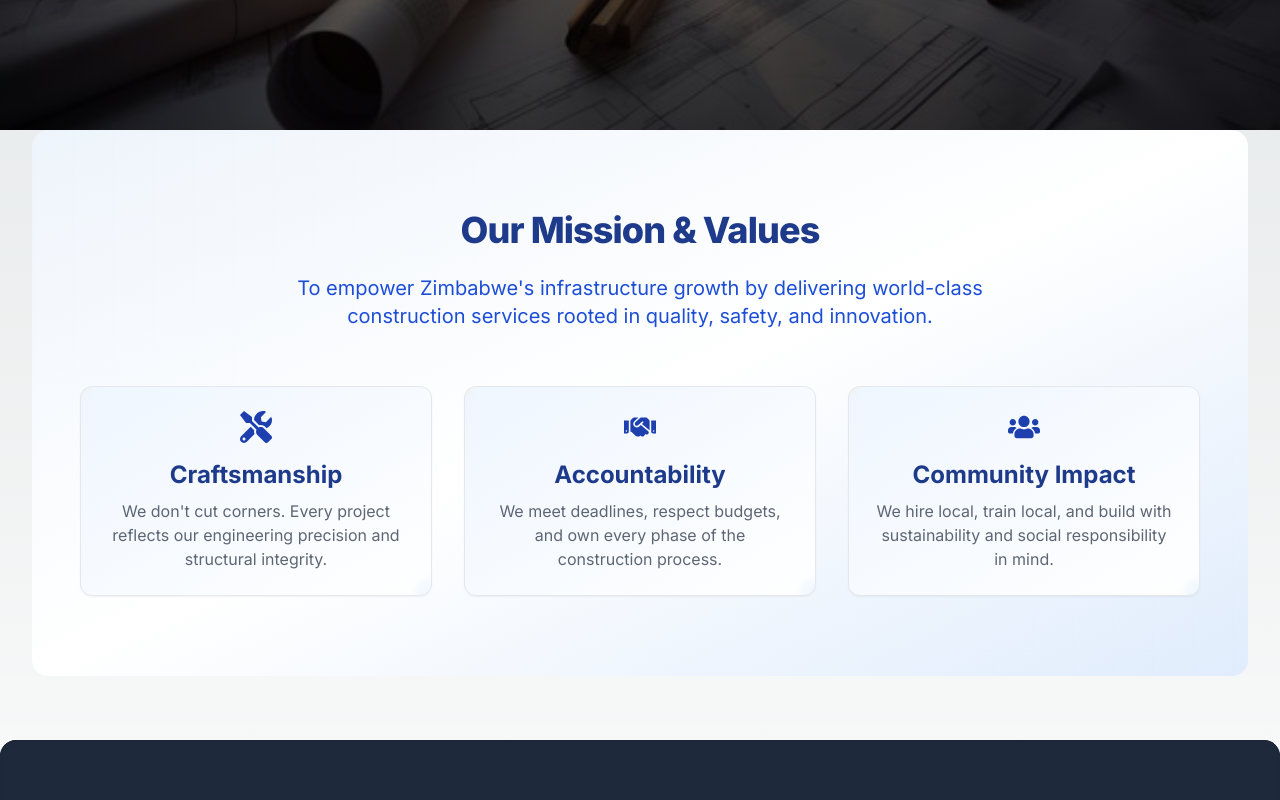
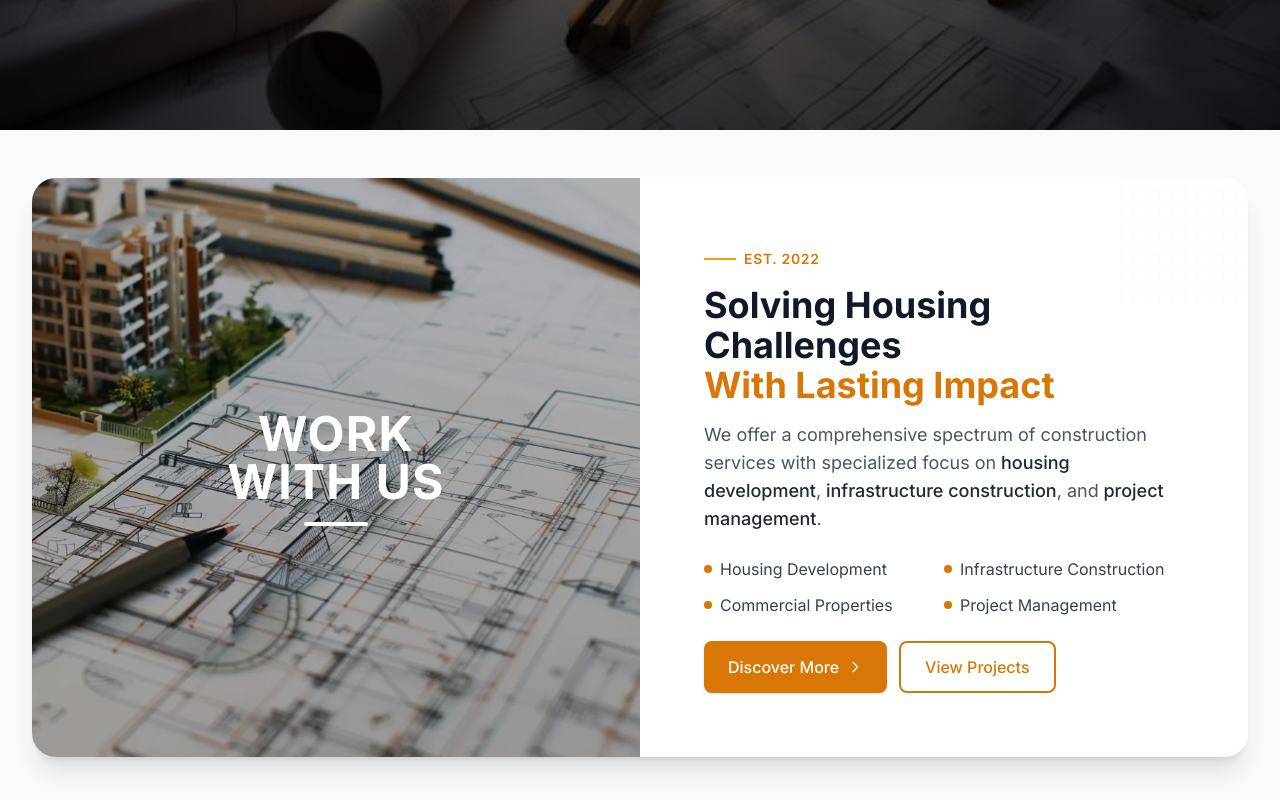
Before and after one commit to Takundanashe-rups/crestly-construction, a Next.js app: page / in a window 1280 px wide. Shown: the part 800-1600 px from the top of the page. Built offline with nearby package versions, Linux system fonts and the light colour scheme.

Commit message:
second fix

```diff
--- a/components/sections/workWithUs.tsx
+++ b/components/sections/workWithUs.tsx
@@ -1,190 +1,129 @@
 'use client';
 
-import { motion, Variants } from 'framer-motion';
-import { FaTools, FaHandshake, FaUsers } from 'react-icons/fa';
+import React, { useState, useEffect } from "react";
+import Link from "next/link";
+import Image from "next/image";
 
+const WhyWorkWithUs = () => {
+  const [imageLoaded, setImageLoaded] = useState(false);
+  const [hasMounted, setHasMounted] = useState(false);
 
-const containerVariants: Variants = {
-  hidden: { opacity: 0 },
-  visible: {
-    opacity: 1,
-    transition: {
-      staggerChildren: 0.2
+  useEffect(() => {
+    setHasMounted(true);
+  }, []);
+
+  if (!hasMounted) {
+    return (
+      <section className="w-full bg-gray-50 py-12 px-4 sm:px-6 lg:px-8">
+        <div className="max-w-7xl mx-auto rounded-2xl shadow-xl bg-white min-h-[600px] animate-pulse" />
+      </section>
+    );
   }
-  },
-  exit: { opacity: 0, transition: { duration: 0.5 } }
-};
 
-const cardItemVariants: Variants = {
-  hidden: { opacity: 0, y: 30 },
+  return (
+    <section className="w-full bg-gray-50 py-12 px-4 sm:px-6 lg:px-8">
+      <div className="max-w-7xl mx-auto rounded-2xl lg:rounded-3xl shadow-xl overflow-hidden bg-white">
+        <div className="flex flex-col lg:flex-row items-stretch">
+          {/* Left Side: Image + Text Overlay */}
+          <div className="relative w-full lg:w-1/2 h-[300px] sm:h-[400px] lg:h-auto min-h-[400px]">
+            {/* Background Image */}
+            <Image
+              src="/images/projects.webp"
+              alt="Work with us image"
+              fill
+              className={`object-cover transition-opacity duration-500 ${
+                imageLoaded ? 'opacity-100' : 'opacity-0'
+              }`}
+              onLoad={() => setImageLoaded(true)}
+              quality={85}
+              priority
+              sizes="(max-width: 768px) 100vw, (max-width: 1024px) 50vw, 50vw"
+            />
 
-  visible: (i: number) => ({
-    opacity: 1,
-    y: 0,
-    transition: {
-      delay: i * 0.2,
-      duration: 0.6,
-      ease: [0.16, 1, 0.3, 1]
-    }
-  }),
-  hover: {
-    y: -10,
-    scale: 1.03,
-    transition: {
-      duration: 0.4,
-      ease: [0.25, 1, 0.5, 1]
-    }
-  },
-  exit: { opacity: 0, y: 30, transition: { duration: 0.5 } }
-};
+            {/* Overlay */}
+            <div className="absolute inset-0 bg-black/30" />
 
-const iconVariants: Variants = {
-  hover: {
-    rotate: [0, -10, 8, -5, 0],
-    transition: {
-      duration: 0.8
-    }
-  }
-};
-
-
-export default function WorkWithUsSection() {
-  return (
-    <motion.section
-
-      className="relative py-12 md:py-20 px-4 md:px-12 w-[95%] mx-auto text-center isolate"
-      initial="hidden"
-      whileInView="visible"
-      exit="exit"
-      viewport={{ once: true, margin: "-100px" }}
-      variants={containerVariants}
-    >
-      <div className="absolute inset-0 z-0 overflow-hidden rounded-2xl">
-        <div
-          className="absolute inset-0 opacity-[0.03]"
-          style={{
-
-            backgroundImage: `linear-gradient(to right, #1e3a8a 1px, transparent 1px), linear-gradient(to bottom, #1e3a8a 1px, transparent 1px)`,
-            backgroundSize: '40px 40px'
-          }}
-        />
-        <div className="absolute inset-0 bg-gradient-to-br from-blue-50/80 via-white to-blue-100/80" />
+            {/* Overlay Text */}
+            <div className="absolute inset-0 flex flex-col justify-center items-center text-white px-6 text-center">
+              <h3 className="text-3xl sm:text-4xl lg:text-5xl font-bold tracking-wide leading-tight">
+                WORK <br className="hidden sm:block" /> WITH US
+              </h3>
+              <div className="w-16 h-1 bg-white mt-4 rounded-full" />
+            </div>
           </div>
 
-      <div className="relative z-10 max-w-6xl mx-auto">
-        <motion.h2
-
-          className="text-2xl md:text-4xl font-extrabold text-blue-900 mb-4 md:mb-6 tracking-tight leading-snug"
-          variants={{
-            hidden: { opacity: 0, y: 20 },
-            visible: {
-              opacity: 1,
-              y: 0,
-              transition: { duration: 0.8 }
-            },
-            exit: { opacity: 0, y: 20, transition: { duration: 0.4 } }
-          }}
-        >
-          Our Mission & Values
-        </motion.h2>
-
-        <motion.p
-
-          className="text-lg md:text-xl text-blue-700 max-w-3xl mx-auto mb-8 md:mb-14 leading-relaxed px-4"
-          variants={{
-            hidden: { opacity: 0 },
-            visible: {
-              opacity: 1,
-              transition: { delay: 0.3, duration: 0.8 }
-            },
-            exit: { opacity: 0, transition: { duration: 0.4 } }
-          }}
-        >
-          To empower Zimbabwe's infrastructure growth by delivering world-class construction services rooted in
-          quality, safety, and innovation.
-        </motion.p>
-
-        <motion.div
-
-          className="grid grid-cols-1 md:grid-cols-3 gap-6 md:gap-8"
-          variants={containerVariants}
-        >
-          {[
-            {
-              title: 'Craftsmanship',
-
-              icon: <FaTools size={28} className="text-blue-800 md:w-8 md:h-8" />,
-              description:
-                "We don't cut corners. Every project reflects our engineering precision and structural integrity.",
-            },
-            {
-              title: 'Accountability',
-
-              icon: <FaHandshake size={28} className="text-blue-800 md:w-8 md:h-8" />,
-              description:
-                'We meet deadlines, respect budgets, and own every phase of the construction process.',
-            },
-            {
-              title: 'Community Impact',
-
-              icon: <FaUsers size={28} className="text-blue-800 md:w-8 md:h-8" />,
-              description:
-                'We hire local, train local, and build with sustainability and social responsibility in mind.',
-            },
-          ].map((item, i) => (
-            <motion.div
-              key={i}
-
-              className="group relative border border-gray-200 bg-gradient-to-br from-blue-50 to-white rounded-xl p-4 md:p-6 shadow-sm overflow-hidden"
-              variants={cardItemVariants}
-              custom={i}
-              whileHover="hover"
-              exit="exit"
-            >
-              <div className="absolute inset-0 rounded-xl overflow-hidden">
-                <motion.div
-                  className="absolute w-[150%] h-[40px] bg-gradient-to-r from-transparent via-blue-400/30 to-transparent"
-                  initial={{ top: "100%" }}
-                  whileHover={{
-                    top: "-10%",
-                    transition: { duration: 0.6 }
-                  }}
-                />
+          {/* Right Side: Content */}
+          <div className="w-full lg:w-1/2 p-6 sm:p-10 lg:p-14 xl:p-16 flex flex-col justify-center bg-white relative">
+            {/* Decorative Grid */}
+            <div className="absolute top-0 right-0 w-32 h-32 opacity-5 pointer-events-none">
+              <svg viewBox="0 0 100 100" className="w-full h-full">
+                <defs>
+                  <pattern id="grid" width="10" height="10" patternUnits="userSpaceOnUse">
+                    <path d="M 10 0 L 0 0 0 10" fill="none" stroke="#A5852A" strokeWidth="1" />
+                  </pattern>
+                </defs>
+                <rect width="100" height="100" fill="url(#grid)" />
+              </svg>
             </div>
 
             <div className="relative z-10">
-                <motion.div
-
-                  className="flex justify-center mb-3 md:mb-4"
-                  variants={iconVariants}
-                  whileHover="hover"
-                >
-                  {item.icon}
-                </motion.div>
-
-
-                <h3 className="text-xl md:text-2xl font-bold text-blue-900 mb-2">{item.title}</h3>
-                <motion.p
-
-                  className="text-gray-700 text-sm md:text-base leading-relaxed"
-                  initial={{ opacity: 0.8 }}
-                  whileHover={{
-                    opacity: 1,
-
-                    color: '#1e3a8a'
-                  }}
-                  transition={{ duration: 0.3 }}
-                >
-                  {item.description}
-                </motion.p>
+              <div className="inline-flex items-center gap-2 mb-4">
+                <div className="w-8 h-[2px] bg-amber-500" />
+                <span className="text-amber-600 font-semibold tracking-wider text-xs sm:text-sm uppercase">
+                  EST. 2022
+                </span>
               </div>
 
-              <div className="absolute -bottom-4 -right-4 w-8 h-8 rounded-full bg-blue-200/20 blur-sm" />
-              <div className="absolute -top-4 -left-4 w-6 h-6 rounded-full bg-amber-200/20 blur-sm" />
-            </motion.div>
+              <h2 className="text-2xl sm:text-3xl lg:text-4xl font-bold text-gray-900 leading-tight mb-4">
+                Solving Housing Challenges
+                <span className="block text-amber-600">With Lasting Impact</span>
+              </h2>
+
+              <p className="text-gray-600 text-base sm:text-lg mb-6">
+                We offer a comprehensive spectrum of construction services with specialized focus on
+                <span className="font-medium text-gray-800"> housing development</span>,
+                <span className="font-medium text-gray-800"> infrastructure construction</span>, and
+                <span className="font-medium text-gray-800"> project management</span>.
+              </p>
+
+              <div className="grid grid-cols-1 sm:grid-cols-2 gap-y-3 mb-6">
+                {[
+                  'Housing Development',
+                  'Infrastructure Construction',
+                  'Commercial Properties',
+                  'Project Management',
+                ].map((item, i) => (
+                  <div key={i} className="flex items-center gap-2 text-gray-700 text-sm sm:text-base">
+                    <span className="w-2 h-2 bg-amber-600 rounded-full" />
+                    {item}
+                  </div>
                 ))}
-        </motion.div>
               </div>
-    </motion.section>
+
+              {/* CTA */}
+              <div className="flex flex-col sm:flex-row gap-3">
+                <Link
+                  href="/about"
+                  className="inline-flex items-center justify-center bg-amber-600 hover:bg-amber-700 text-white py-3 px-6 rounded-lg font-medium transition-transform duration-200 transform hover:scale-105 shadow"
+                >
+                  Discover More
+                  <svg className="w-4 h-4 ml-2" fill="none" stroke="currentColor" viewBox="0 0 24 24">
+                    <path strokeLinecap="round" strokeLinejoin="round" strokeWidth={2} d="M9 5l7 7-7 7" />
+                  </svg>
+                </Link>
+                <Link
+                  href="/projects"
+                  className="inline-flex items-center justify-center border-2 border-amber-600 text-amber-600 hover:bg-amber-50 py-3 px-6 rounded-lg font-medium transition-all duration-200"
+                >
+                  View Projects
+                </Link>
+              </div>
+            </div>
+          </div>
+        </div>
+      </div>
+    </section>
   );
-}
+};
+
+export default WhyWorkWithUs;
```
Lines whose indentation alone changed are shown as unchanged.
